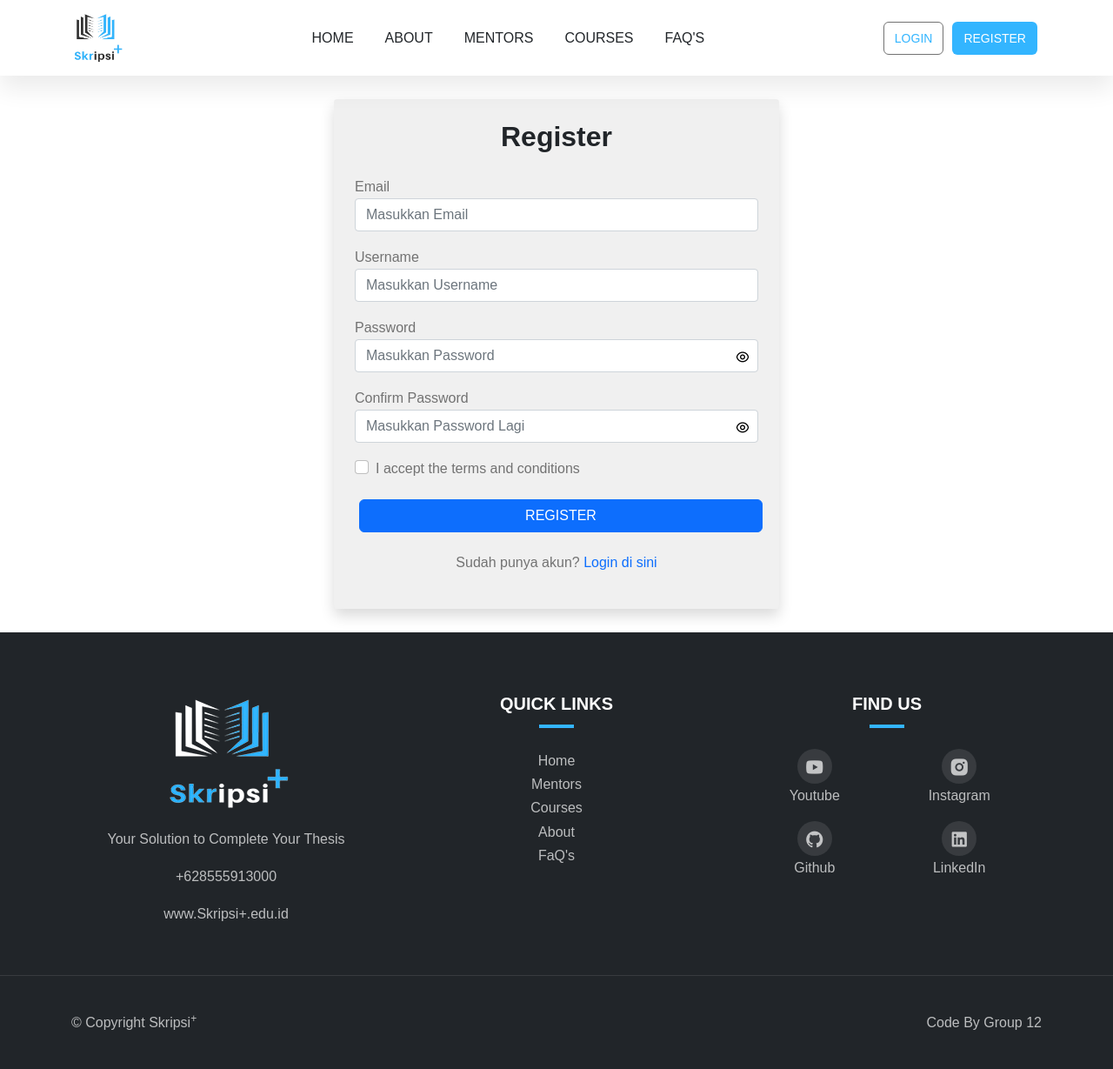
After one commit to m-RafliRangga-p/Week09_Skripsi-, a Django app: page /register/ in a window 1280 px wide. The commit adds this page. Shown: the whole page at 87% size. Run offline with Django 5.2, Linux system fonts and the light colour scheme; some web fonts are replaced.

Commit message:
add: register

```diff
--- a/Django/skripsi_plus/public_app/templates/layouts/base.html
+++ b/Django/skripsi_plus/public_app/templates/layouts/base.html
@@ -4,7 +4,7 @@
   <head>
     <meta charset="UTF-8" />
     <meta name="viewport" content="width=device-width, initial-scale=1.0" />
-    <title> {% block title %} Skripsi+ {% endblock title %} </title>
+    <title>{% block title %} Skripsi+ {% endblock title %}</title>
     <link rel="stylesheet" href="{% static 'css/style.css'%}" />
     <link
       rel="icon"
@@ -35,9 +35,7 @@
     {% include 'components/navbar.html' %}
 
     <!-- Membuat bagian main dari website dengan beberapa section -->
-    <main class="container mx-auto p-4">
-      {% block content %} {% endblock content %}
-    </main>
+    <main class="">{% block content %} {% endblock content %}</main>
 
     <!-- FOOTER -->
     {% include 'components/footer.html' %}
--- /dev/null
+++ b/Django/skripsi_plus/public_app/templates/register.html
@@ -0,0 +1,107 @@
+{% extends 'layouts/base.html'%}
+{% load static %}
+
+{% block title %} Register {% endblock %}
+
+{% block content %}
+  <main class="container d-flex align-items-center justify-content-center" style="min-height: 80vh;">
+    <div class="card p-4 shadow" style="width: 100%; max-width: 32rem;">
+      <h2 class="text-center mb-4">Register</h2>
+
+      <!-- pesan jika ada kesalahan -->
+      {% if messages %}
+      <div>
+        {% for message in messages %}
+        <div class="alert alert-danger" role="alert">
+          {{ message}}
+        </div>
+        {% endfor %}
+      </div>
+      {% endif %}
+
+      <!-- form -->
+      <form action="{% url 'register' %}" method="POST">
+        {% csrf_token %}
+        <!-- email -->
+        <div class="form-group mb-3">
+          <label for="email">Email</label>
+          <input type="email" name="email" id="email" class="form-control" placeholder="Masukkan Email" required>
+        </div>
+
+        <!-- Username -->
+        <div class="form-group mb-3">
+          <label for="username">Username</label>
+          <input type="text" name="username" id="username" class="form-control" placeholder="Masukkan Username" required>
+      </div>
+
+        <!-- Password -->
+        <div class="form-group mb-3 position-relative">
+          <label for="password">Password</label>
+          <input type="password" name="password" id="password" class="form-control" placeholder="Masukkan Password" required>
+          <!-- Show/hide password icon -->
+          <span class="position-absolute" style="top: 48px; right: 10px; transform: translateY(-50%); cursor: pointer;" id="togglePassword">
+              <i class="ri-eye-line" style="color: black;" id="eyeIcon"></i>
+          </span>
+        </div>
+
+        <!-- Confirm Password -->
+        <div class="form-group mb-3 position-relative">
+          <label for="confirm_password">Confirm Password</label>
+          <input type="password" name="confirm_password" id="confirm_password" class="form-control" placeholder="Masukkan Password Lagi" required>
+          <!-- Show/hide confirm password icon -->
+          <span class="position-absolute" style="top: 48px; right: 10px; transform: translateY(-50%); cursor: pointer;" id="toggleConfirmPassword">
+            <i class="ri-eye-line" style="color: black;" id="confirmEyeIcon"></i>
+          </span>
+        </div>
+
+        <!-- Accept Terms Checkbox -->
+        <div class="form-check mb-3">
+          <input type="checkbox" name="accept_terms" id="accept_terms" class="form-check-input" required>
+          <label class="form-check-label" for="accept_terms" style="cursor: pointer;">I accept the terms and conditions</label>
+        </div>
+
+        <!-- Register Button -->
+        <button type="submit" class="btn btn-primary w-100">Register</button>
+      </form>
+
+      <!-- Link to Login if already have an account -->
+      <p class="text-center mt-3">
+        Sudah punya akun? <a href="{% url 'login' %}">Login di sini</a>
+      </p>
+
+    </div>
+  </main>
+
+  <!-- jQuery library -->
+  <script src="https://code.jquery.com/jquery-3.6.0.min.js"></script>
+  <!-- External JavaScript for show/hide password -->
+  <script>
+    $(document).ready(function() {
+      $('#togglePassword').click(function() {
+        const passwordInput = $('#password');
+        const eyeIcon = $('#eyeIcon');
+
+        if (passwordInput.attr('type') === 'password') {
+          passwordInput.attr('type', 'text');
+          eyeIcon.removeClass('ri-eye-line').addClass('ri-eye-off-line');
+        } else {
+          passwordInput.attr('type', 'password');
+          eyeIcon.removeClass('ri-eye-off-line').addClass('ri-eye-line');
+        }
+      });
+
+      $('#toggleConfirmPassword').click(function() {
+        const confirmPasswordInput = $('#confirm_password');
+        const confirmEyeIcon = $('#confirmEyeIcon');
+
+        if (confirmPasswordInput.attr('type') === 'password') {
+          confirmPasswordInput.attr('type', 'text');
+          confirmEyeIcon.removeClass('ri-eye-line').addClass('ri-eye-off-line');
+        } else {
+          confirmPasswordInput.attr('type', 'password');
+          confirmEyeIcon.removeClass('ri-eye-off-line').addClass('ri-eye-line');
+        }
+      });
+    });
+  </script>
+{% endblock %}
--- a/Django/skripsi_plus/public_app/views.py
+++ b/Django/skripsi_plus/public_app/views.py
@@ -3,30 +3,38 @@ from django.contrib.auth import authenticate, login, logout
 from django.contrib import messages
 from django.contrib.auth.models import User
 
-# Create your views here.
+
 def home(request):
     return render(request, 'index.html')
+
 
 def about(request):
     return render(request, 'about.html')
 
+
 def faq(request):
     return render(request, 'faq.html')
 
+
 def login_view(request):
     if request.method == 'POST':
-        username = request.POST.get('username')
+        username_or_email = request.POST.get('username_or_email')
         password = request.POST.get('password')
-        user = authenticate(request,username=username, password=password)
 
+        try:
+            user = User.objects.get(email=username_or_email)
+            username = user.username
+        except User.DoesNotExist:
+            username = username_or_email
+
+        user = authenticate(request, username=username, password=password)
         if user is not None:
             login(request, user)
-            # nanti redirect dashboard user
-            return redirect('home')
+            return redirect('home')  # jika login berhasil
         else:
             messages.error(request, 'Username atau password salah')
-            return redirect('login')
     return render(request, 'login.html')
+
 
 def register_view(request):
     if request.method == 'POST':
@@ -41,14 +49,17 @@ def register_view(request):
             elif User.objects.filter(email=email).exists():
                 messages.error(request, 'Email sudah digunakan')
             else:
-                user = User.objects.create_user(username=username, email=email, password=password)
+                user = User.objects.create_user(
+                    username=username, email=email, password=password)
                 user.save()
-                messages.success(request, 'Registrasi berhasil! Silahkan login.')
+                messages.success(
+                    request, 'Registrasi berhasil! Silahkan login.')
                 return redirect('login')
         else:
             messages.error(request, 'Password tidak sesuai')
     return render(request, 'register.html')
 
+
 def logout_view(request):
     logout(request)
-    return redirect('')
+    return redirect('home')
```
Also changed, not shown: Django/skripsi_plus/public_app/templates/login.html (+27 -7 lines), Django/skripsi_plus/db.sqlite3.
